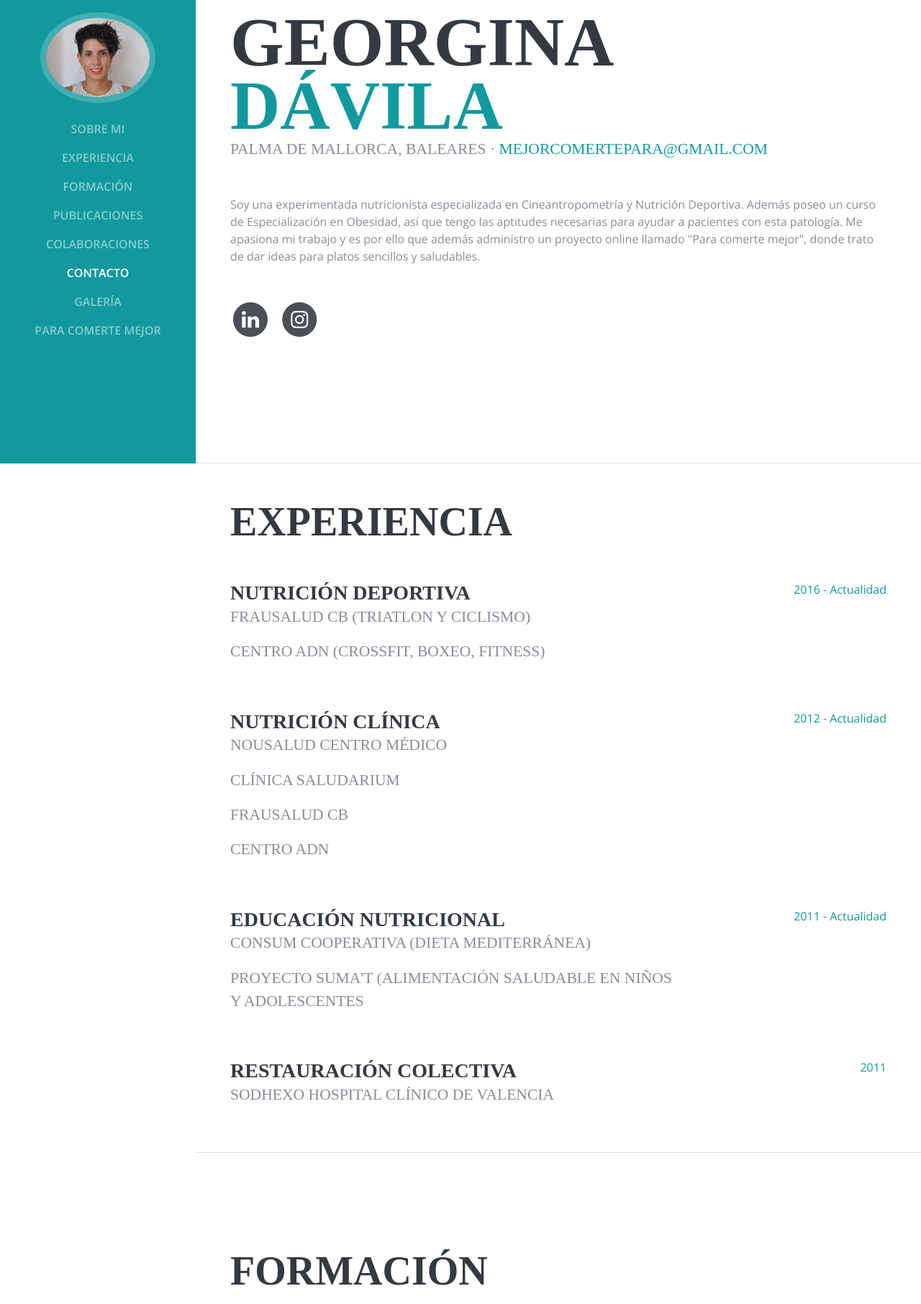
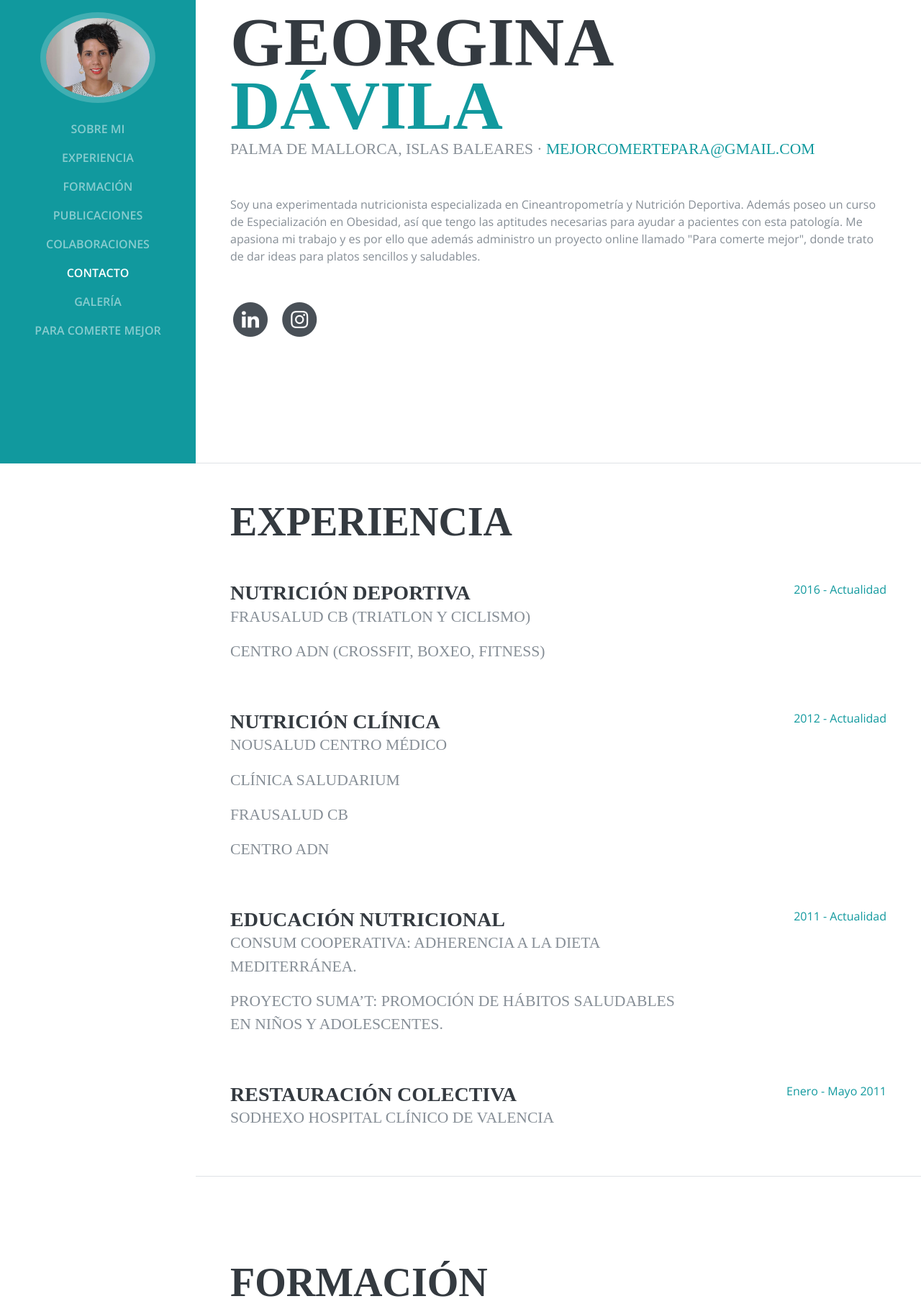
Before and after one commit to Cortocircuito/georgina-mysite, a Django app: page / in a window 1280 px wide. Shown: the part 156-1968 px from the top of the page at 72% size. Run offline with Django 3.2, Linux system fonts and the light colour scheme; some libraries are stand-ins or nearby versions; some web fonts are replaced.

Commit message:
Corrections from the client

```diff
--- a/myprofile/templates/myprofile/index.html
+++ b/myprofile/templates/myprofile/index.html
@@ -77,8 +77,8 @@
         <div class="my-auto">
           <h1 class="mb-0">Georgina <span class="text-primary">Dávila</span></h1>
 
-          <div class="subheading mb-5">Palma de Mallorca, Baleares ·
-            <a href="mailto:mejorcomertepara@gmail.com">mejorcomertepara@gmail.com</a>
+          <div class="subheading mb-5">
+            Palma de Mallorca, Islas Baleares · <a href="mailto:mejorcomertepara@gmail.com">mejorcomertepara@gmail.com</a>
           </div>
           <p class="mb-5">Soy una experimentada nutricionista especializada en Cineantropometría y Nutrición Deportiva. Además poseo un curso de Especialización en Obesidad, así que tengo las aptitudes necesarias para ayudar a pacientes con esta patología. Me apasiona mi trabajo y es por ello que además administro un proyecto online llamado "Para comerte mejor", donde trato de dar ideas para platos sencillos y saludables.</p>
           <ul class="list-inline list-social-icons mb-0">
@@ -134,8 +134,10 @@
           <div class="resume-item d-flex flex-column flex-md-row mb-5">
             <div class="resume-content mr-auto">
               <h3 class="mb-0">Educación Nutricional</h3>
-              <div class="subheading mb-3">Consum Cooperativa (dieta mediterránea)</div>
-              <div class="subheading mb-3">Proyecto Suma't (alimentación saludable en niños y adolescentes</div>
+              <div class="subheading mb-3">Consum Cooperativa: adherencia a la dieta
+mediterránea.</div>
+              <div class="subheading mb-3">Proyecto Suma’t: promoción de hábitos saludables en
+niños y adolescentes.</div>
             </div>
             <div class="resume-date text-md-right">
               <span class="text-primary">2011 - Actualidad</span>
@@ -148,7 +150,7 @@
               <div class="subheading mb-3">Sodhexo Hospital Clínico de Valencia</div>
             </div>
             <div class="resume-date text-md-right">
-              <span class="text-primary">2011</span>
+              <span class="text-primary">Enero - Mayo 2011</span>
             </div>
           </div>
 
@@ -162,11 +164,12 @@
 
           <div class="resume-item d-flex flex-column flex-md-row mb-5">
             <div class="resume-content mr-auto">
-              <h3 class="mb-0">ICNS</h3>
+              <h3 class="mb-0">Instituto de Ciencias de la
+Nutrición y Salud (ICNS)</h3>
               <div class="subheading mb-3">Especialización en Obesidad</div>
             </div>
             <div class="resume-date text-md-right">
-              <span class="text-primary">Junio 2016</span>
+              <span class="text-primary">Enero - Junio 2016</span>
             </div>
           </div>
 
@@ -202,7 +205,7 @@
               <div class="subheading mb-3">Recomendaciones nutricionales en el ámbito deportivo</div>
             </div>
             <div class="resume-date text-md-right">
-              <span class="text-primary">Enero 2018 - Mayo 2018</span>
+              <span class="text-primary">Enero - Mayo 2018</span>
             </div>
           </div>
 
```
